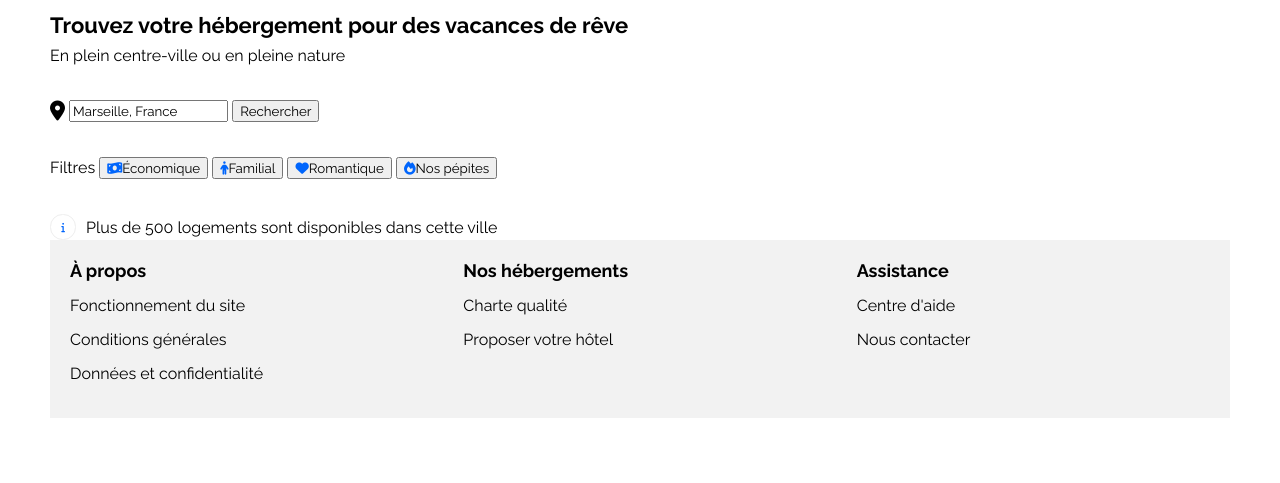
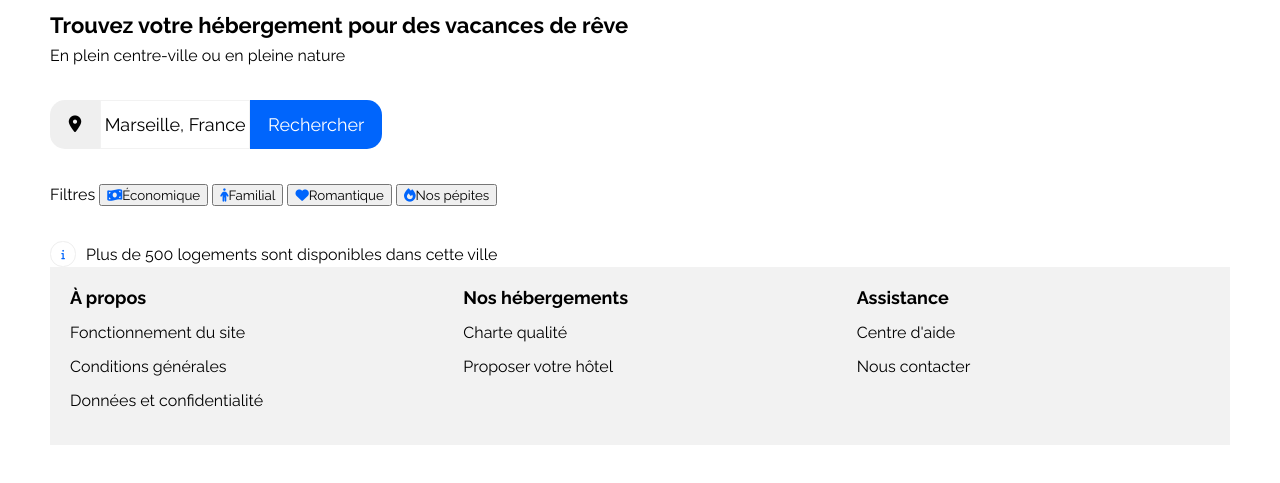
Before and after one commit to Alexis-Rey/OC_Project2_Booki, a plain HTML site: page accueil.html in a window 1280 px wide. Shown: the part 101-584 px from the top of the page. Drawn offline with Linux system fonts and the light colour scheme.

Commit message:
Partie css zone recherche

```diff
--- a/accueil.html
+++ b/accueil.html
@@ -45,11 +45,13 @@
                 </div>
 
                 <!-- Formulaire de recherche de destination -->
-                <form id="form_selection">
-                    <label for="recherche"><i class="fa-lg fa-solid fa-location-dot" aria-hidden="true"></i><span class="sr-only">Action: Votre localisation actuelle</span></label>
-                    <input type="text" name="recherche" id="recherche" placeholder="Ville de votre choix" value="Marseille, France">
-                    <button class="boutonRecherche">Rechercher</button>
-                </form>
+
+                    <form id="form_selection">
+                        <button class="geoloc"><i class=" fa-solid fa-location-dot" aria-hidden="true"></i><span class="sr-only">Action: Votre localisation actuelle</span></button>
+                        <input type="text" name="recherche" id="recherche" placeholder="Ville de votre choix" value="Marseille, France">
+                        <button class="boutonRecherche"><span id="txtButton">Rechercher</span><span id="iButton"><i class="fa-solid fa-magnifying-glass"></i></span></button>
+                    </form>
+
 
                 <!-- Zone de filtres -->
                 <div class="filtrer">
--- a/css/styleaccueil.css
+++ b/css/styleaccueil.css
@@ -107,11 +107,63 @@ color: black;
     gap: 35px;
 }
 
+/****************Partie titre *****************/
 /* Réglage de la taille du titre H1 et marge avant le paragraphe */
 .selection-title h1{
     font-size: var(--main-size);
     margin-bottom: 8px;
 }
+
+/****************Partie zone de recherche *****************/
+/* Sizing du formulaire complet et alignemnt horizontale */
+#form_selection{
+    display:flex;
+    width:28.15%;
+    height:49px;
+}
+
+/* Mise en place de la bordure et ses arrondis, sizing du texte et taille min  */
+.boutonRecherche{
+    border: 1px;
+    border-radius: 0 15px 15px 0;
+    font-size: var(--subtitle-size);
+    min-width: 132px;
+}
+
+/* centrage du texte et taille police, modif de la bordure de l'input
+calcule de la taille à prendre pour l'input en largeur en fonction des
+autres élements du formulaire */
+#form_selection input{
+    font-size: var(--subtitle-size);
+    width:calc(100% - 182px);
+    text-align: center;
+    border:1px solid var(--main-bg-color);
+}
+
+/* Mise en place de la bordure et ses arrondis et taille min */
+.geoloc{
+    border: 1px;
+    border-radius: 15px 0 0 15px;
+    min-width: 50px;
+}
+
+/* Sizing de l'icone geoloc après essaie avec le sizing fa-lg de Font awesome */
+.fa-location-dot{
+    width: 14px;
+    height: 18px;
+    font-size: 1.25em;
+}
+
+/* Camouflage de la loupe déstiné à la partie mobile */
+#iButton{
+display: none;
+}
+/* Mise en blanc du texte et de la loupe et ajout du fond bleu */
+.boutonRecherche, .fa-magnifying-glass{
+    color: white;
+    background-color: var(--main-color);
+}
+
 /****************Partie info complémentaire *****************/
 /* Mise en ligne des éléments, centrage vertical du p et font-size à 10px
 pour paramètrer la taille de l'icone en héritage et ne pas utiliser
```
